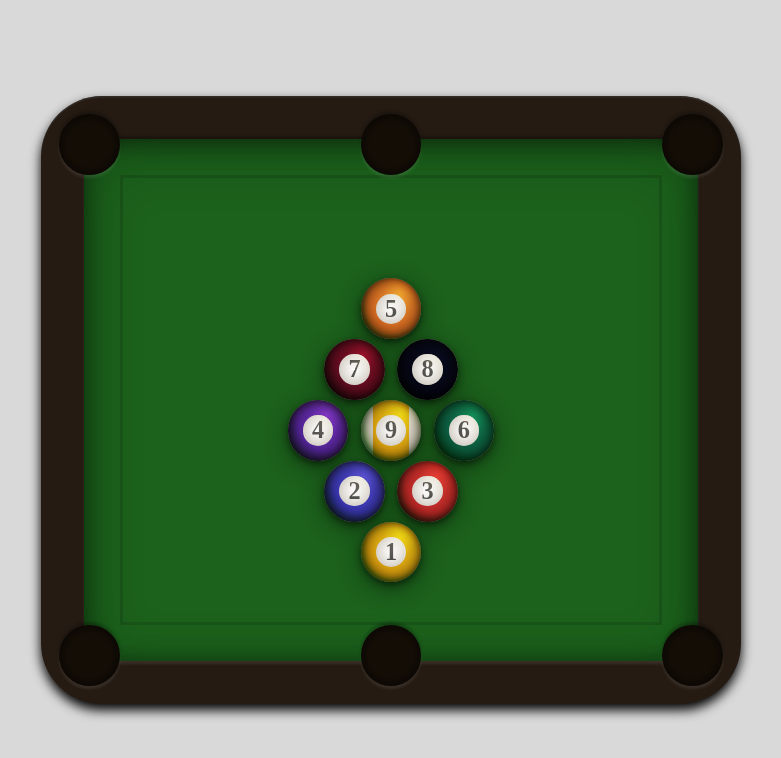
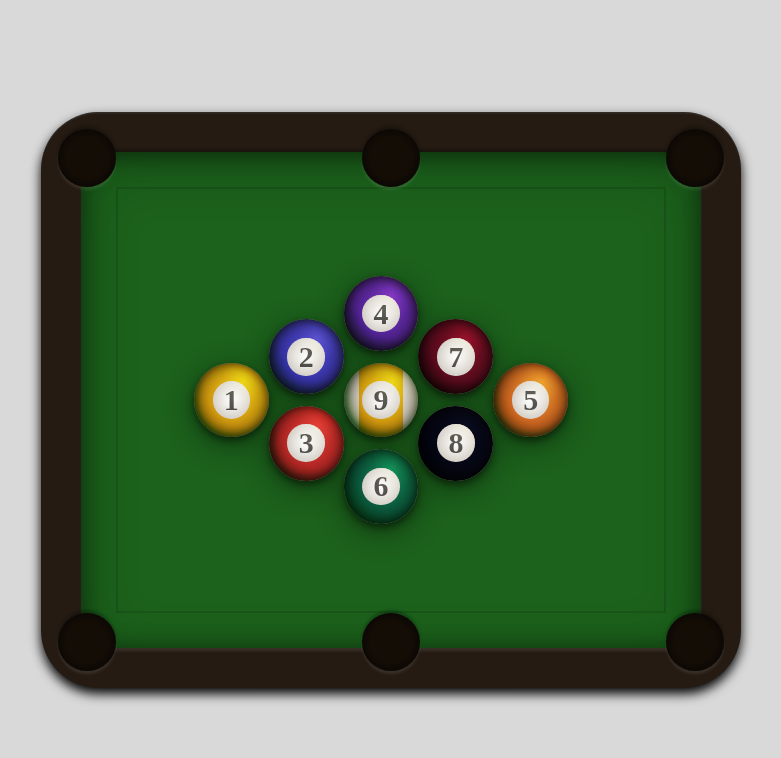
Before and after one commit to OscarMarcusson/score-counter, an Angular app in the folder score-counter-client/: page / in a window 1280 px wide. Shown: the top 758 px of the page, without its empty margins (249-1030 px from the left). Built offline with nearby package versions, Linux system fonts and the light colour scheme.

Commit message:
Add basic ball clicking

```diff
--- a/score-counter-client/src/components/billiards-view/billiards-view.component.html
+++ b/score-counter-client/src/components/billiards-view/billiards-view.component.html
@@ -1,9 +1,13 @@
+<div class="outside" (click)="onClickOutside()"></div>
+
 <div
   class="view"
   [style.width.px]="width"
   [style.height.px]="height"
   [style.borderRadius.px]="width * 0.05"
   [style.fontSize.px]="size"
+  (mouseover)="mouseOverTable = true"
+  (mouseout)="mouseOverTable = false"
 >
   <div
     class="play-area"
@@ -13,46 +17,64 @@
     <div class="line" [style.fontSize.px]="size"></div>
   </div>
 
-  <div class="hole top left" [style.fontSize.px]="size">
+  @if (showAreas) {
+  <div class="table-click-area" (click)="onClickTable()"></div>
+  }
+
+  <div class="hole top left" [style.fontSize.px]="size" (click)="onClickHole()">
     <div class="hole-model"></div>
   </div>
-  <div class="hole top right" [style.fontSize.px]="size">
+  <div
+    class="hole top right"
+    [style.fontSize.px]="size"
+    (click)="onClickHole()"
+  >
     <div class="hole-model"></div>
   </div>
   @if (horizontal) {
 
-  <div class="hole top" [style.fontSize.px]="size">
+  <div class="hole top" [style.fontSize.px]="size" (click)="onClickHole()">
     <div class="hole-model"></div>
   </div>
-  <div class="hole bottom" [style.fontSize.px]="size">
+  <div class="hole bottom" [style.fontSize.px]="size" (click)="onClickHole()">
     <div class="hole-model"></div>
   </div>
   } @else {
-  <div class="hole left" [style.fontSize.px]="size">
+  <div class="hole left" [style.fontSize.px]="size" (click)="onClickHole()">
     <div class="hole-model"></div>
   </div>
-  <div class="hole right" [style.fontSize.px]="size">
+  <div class="hole right" [style.fontSize.px]="size" (click)="onClickHole()">
     <div class="hole-model"></div>
   </div>
   }
-  <div class="hole bottom left" [style.fontSize.px]="size">
+  <div
+    class="hole bottom left"
+    [style.fontSize.px]="size"
+    (click)="onClickHole()"
+  >
     <div class="hole-model"></div>
   </div>
-  <div class="hole bottom right" [style.fontSize.px]="size">
+  <div
+    class="hole bottom right"
+    [style.fontSize.px]="size"
+    (click)="onClickHole()"
+  >
     <div class="hole-model"></div>
   </div>
 
   @if(rows) {
 
-  <div class="balls" [style.fontSize.px]="size">
-    @for (row of rows; track $index) {
+  <div class="balls" [style.fontSize.px]="size" [class.horizontal]="horizontal">
+    @for (row of ballDataRows; track $index) {
     <div class="row" [style.fontSize.px]="size">
       @for (ball of row; track $index) {
       <app-billiards-ball
-        [size]="size * 10"
-        [number]="ball?.number"
-        [color]="ball?.color"
-        [colorFill]="ball?.fill ?? true"
+        [size]="size * 13"
+        [number]="ball?.ball?.number"
+        [color]="ball?.ball?.color"
+        [colorFill]="ball?.ball?.fill ?? true"
+        [enabled]="ball?.enabled ?? true"
+        (click)="onClickBall(ball)"
       />
       }
     </div>
--- a/score-counter-client/src/components/billiards-view/billiards-view.component.scss
+++ b/score-counter-client/src/components/billiards-view/billiards-view.component.scss
@@ -89,9 +89,10 @@
 }
 
 .balls {
+  --top-margin: 30em;
   position: absolute;
   left: 0;
-  top: 30em;
+  top: var(--top-margin);
   right: 0;
   display: flex;
   justify-content: center;
@@ -104,10 +105,40 @@
     justify-content: center;
     gap: 2em;
   }
+
+  &.horizontal {
+    top: 0;
+    right: var(--top-margin);
+    bottom: 0;
+    left: unset;
+    flex-direction: row-reverse;
+
+    & > .row {
+      flex-direction: column;
+    }
+  }
+}
+
+.outside,
+.table-click-area {
+  position: absolute;
+  left: 0;
+  top: 0;
+  right: 0;
+  bottom: 0;
+  display: block;
 }
 
 :host.show-areas {
-  background: var(--outline-bad-fill);
+  .outside {
+    background: var(--outline-bad-fill);
+  }
+
+  &:not(.mouse-over-table):hover {
+    --outline-bad: #ff6f87;
+    --outline-bad-fill: #ff00006e;
+  }
+
   .view {
     outline: 2px dotted var(--outline-bad);
   }
@@ -119,5 +150,15 @@
   .hole {
     background: var(--outline-fill);
     outline: 2px dotted var(--outline);
+
+    &:hover {
+      // filter: brightness(2);
+      --outline: #2ee0ff;
+      --outline-fill: #1381ff4d;
+    }
+  }
+
+  .balls {
+    pointer-events: none;
   }
 }
--- a/score-counter-client/src/components/billiards-view/billiards-view.component.ts
+++ b/score-counter-client/src/components/billiards-view/billiards-view.component.ts
@@ -1,5 +1,5 @@
 import { CommonModule } from "@angular/common";
-import { Component, ChangeDetectionStrategy, Input, HostBinding, HostListener } from "@angular/core";
+import { Component, ChangeDetectionStrategy, Input, HostBinding, HostListener, SimpleChanges, Output, EventEmitter } from "@angular/core";
 import { BilliardsBallInformation } from "./data/BilliardsBallInformation";
 import { BilliardsBallComponent } from "../billiards-ball/billiards-ball.component";
 import { Monitor9Ball } from "./modes/monitor-9-ball";
@@ -13,25 +13,65 @@ import { Monitor9Ball } from "./modes/monitor-9-ball";
     imports: [
         CommonModule,
         BilliardsBallComponent
-    ]
+    ],
 })
 export class BilliardsViewComponent {
     @Input()
-    edgeMarginPercentage: number = 5;
+    edgeMarginPercentage: number = 10;
 
     @Input()
     rows: (BilliardsBallInformation | undefined)[][] = Monitor9Ball.layout;
+
+    @Output()
+    onSetBall = new EventEmitter<BilliardsBallEvent>();
 
     width: number = 0;
     height: number = 0;
     size: number = 0;
     horizontal: boolean = false;
+    ballDataRows: BilliardsBallModel[][] = [];
+    ballRecord: Record<number, BilliardsBallModel> = {};
+    currentBall: BilliardsBallModel | undefined;
+
+    @HostBinding("class.mouse-over-table")
+    mouseOverTable: boolean = false;
 
     @HostBinding("class.show-areas")
     showAreas: boolean = false;
 
-    constructor() {
+    ngOnInit() {
         this.onResize();
+        this.ngOnChanges(<any>{
+            rows: {
+                currentValue: this.rows,
+                firstChange: true,
+                previousValue: undefined,
+            }
+        })
+    }
+
+    ngOnChanges(changes: SimpleChanges) {
+        if (changes["rows"]) {
+            const newRows = changes["rows"].currentValue;
+            console.log(newRows);
+            this.ballDataRows = [];
+            this.ballRecord = {};
+
+            if (newRows) {
+                for (let rowId = 0; rowId < newRows.length; rowId++) {
+                    const rowArray: BilliardsBallModel[] = [];
+                    for (let ballId = 0; ballId < newRows[rowId].length; ballId++) {
+                        const ball = {
+                            ball: newRows[rowId][ballId],
+                            enabled: true,
+                        };
+                        this.ballRecord[ball.ball.number] = ball;
+                        rowArray.push(ball);
+                    }
+                    this.ballDataRows.push(rowArray);
+                }
+            }
+        }
     }
 
     @HostListener('window:resize')
@@ -51,4 +91,51 @@ export class BilliardsViewComponent {
             this.width = t;
         }
     }
+
+    onClickBall(ball: BilliardsBallModel) {
+        if (!ball?.ball) return;
+
+        // ball.enabled = false;
+        // console.log(ball);
+        this.showAreas = true;
+        this.currentBall = ball;
+    }
+
+    onClickTable() {
+        if (!this.showAreas) return;
+
+        this.showAreas = false;
+        console.warn("inside");
+    }
+
+    onClickOutside() {
+        if (!this.showAreas) return;
+
+        this.showAreas = false;
+        console.warn("outside");
+    }
+
+    onClickHole() {
+        if (!this.showAreas) return;
+
+        this.showAreas = false;
+        if (this.currentBall) {
+            this.setBall(this.currentBall);
+            this.currentBall = undefined;
+        }
+    }
+
+    setBall(ball: BilliardsBallModel) {
+        Monitor9Ball.onSetBall(ball, this.ballRecord);
+    }
 }
+
+export interface BilliardsBallModel {
+    ball: BilliardsBallInformation | undefined;
+    enabled: boolean;
+}
+
+export interface BilliardsBallEvent {
+    ball: BilliardsBallModel;
+    balls: Record<number, BilliardsBallModel>;
+}
--- a/score-counter-client/src/components/billiards-view/modes/monitor-9-ball.ts
+++ b/score-counter-client/src/components/billiards-view/modes/monitor-9-ball.ts
@@ -1,3 +1,4 @@
+import { BilliardsBallModel } from "../billiards-view.component";
 import { BilliardsBallInformation } from "../data/BilliardsBallInformation";
 
 export class Monitor9Ball {
@@ -46,4 +47,43 @@ export class Monitor9Ball {
             fill: true,
         }],
     ];
+
+    static onSetBall(ball: BilliardsBallModel, balls: Record<number, BilliardsBallModel>) {
+        switch (ball.ball?.number) {
+            case 5:
+                console.warn("score I");
+                if (hasEarlierBalls(5)) {
+                    alert("return ball to table");
+                }
+                else {
+                    ball.enabled = false;
+                }
+                break;
+
+            case 9:
+                console.warn("score II");
+                if (hasEarlierBalls(9)) {
+                    alert("return ball to table");
+                }
+                else {
+                    ball.enabled = false;
+                    alert("victory");
+                }
+                break;
+
+            default:
+                ball.enabled = false;
+                break;
+        }
+
+
+        function hasEarlierBalls(number: number) {
+            for (let i = 1; i < number; i++) {
+                const ball = balls[i];
+                if (!ball) continue;
+                if (ball.enabled) return true;
+            }
+            return false;
+        }
+    }
 }
```
